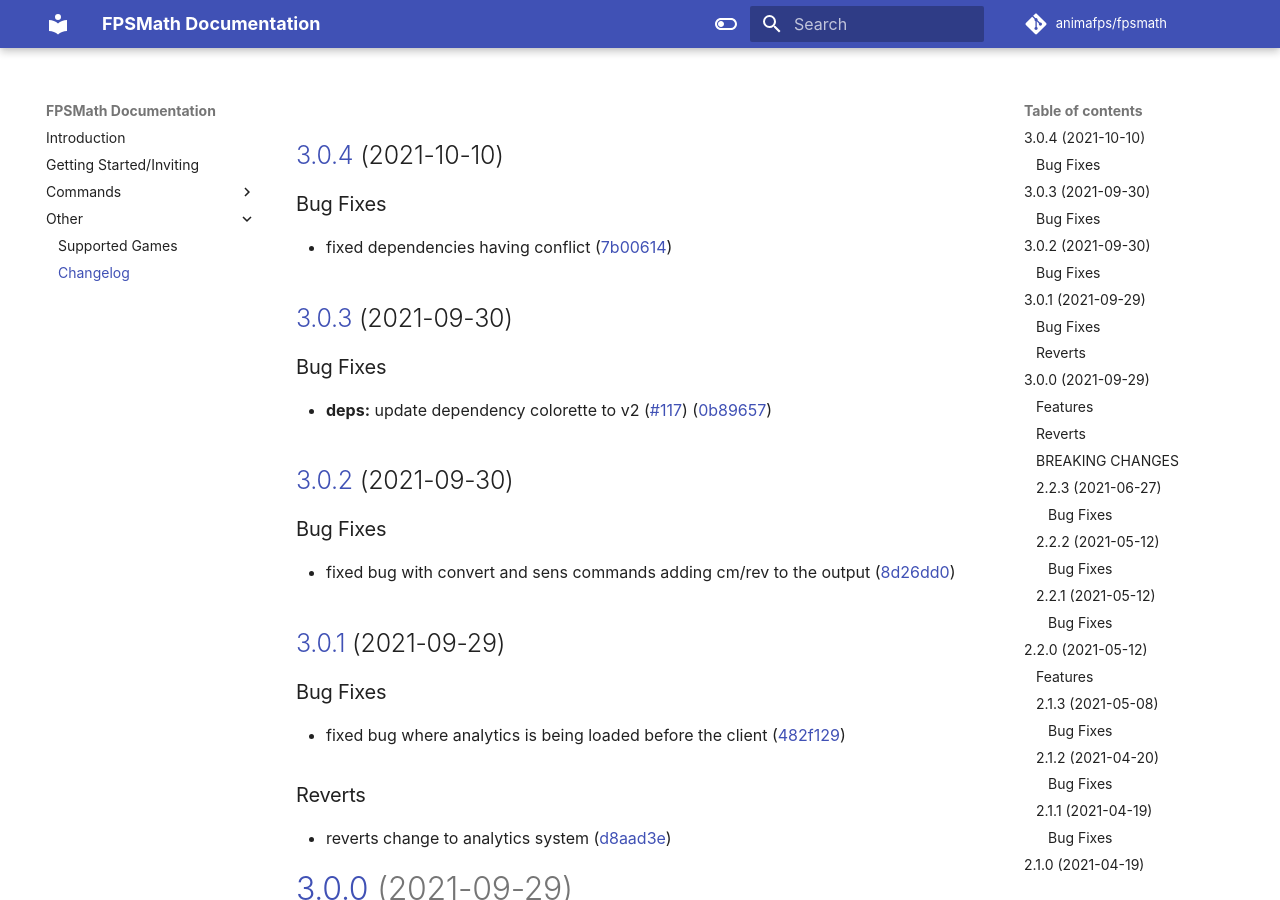
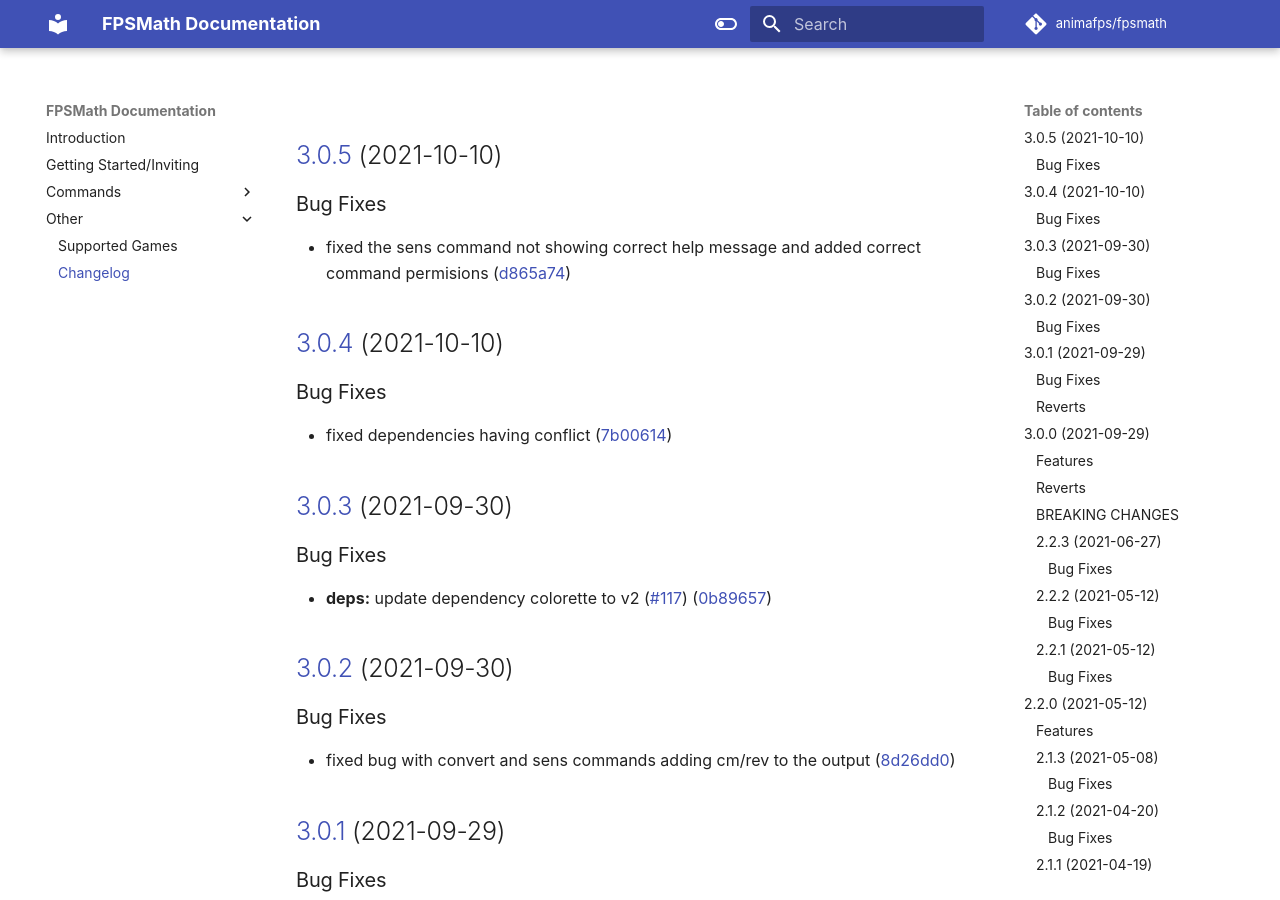
Before and after one commit to animafps/fpsmath, an MkDocs documentation site: the page built from docs/changelog.md, in a window 1280 px wide and 900 px high. Built offline with MkDocs 1.6.1 and Material for MkDocs 9.7.7, drawn with Linux system fonts in a browser that asks for light colours; comment, search, counter and statistics services are not loaded.

Commit message:
chore(release): 3.0.5 [skip ci]
## [3.0.5](https://github.com/animafps/fpsmath/compare/v3.0.4...v3.0.5) (2021-10-10)

### Bug Fixes

* fixed the sens command not showing correct help message and added correct command permisions ([d865a74](https://github.com/animafps/fpsmath/commit/d865a74e03b17c1622c6932efa88157dbc62c376))

```diff
--- a/docs/changelog.md
+++ b/docs/changelog.md
@@ -1,3 +1,10 @@
+## [3.0.5](https://github.com/animafps/fpsmath/compare/v3.0.4...v3.0.5) (2021-10-10)
+
+
+### Bug Fixes
+
+* fixed the sens command not showing correct help message and added correct command permisions ([d865a74](https://github.com/animafps/fpsmath/commit/d865a74e03b17c1622c6932efa88157dbc62c376))
+
 ## [3.0.4](https://github.com/animafps/fpsmath/compare/v3.0.3...v3.0.4) (2021-10-10)
 
 
--- a/package.json
+++ b/package.json
@@ -1,7 +1,7 @@
 {
 	"name": "fpsmath",
 	"private": true,
-	"version": "3.0.4",
+	"version": "3.0.5",
 	"homepage": "https://fpsmath.animafps.xyz",
 	"license": "AGPL-3.0-or-later",
 	"main": "dist/index.js",
```
